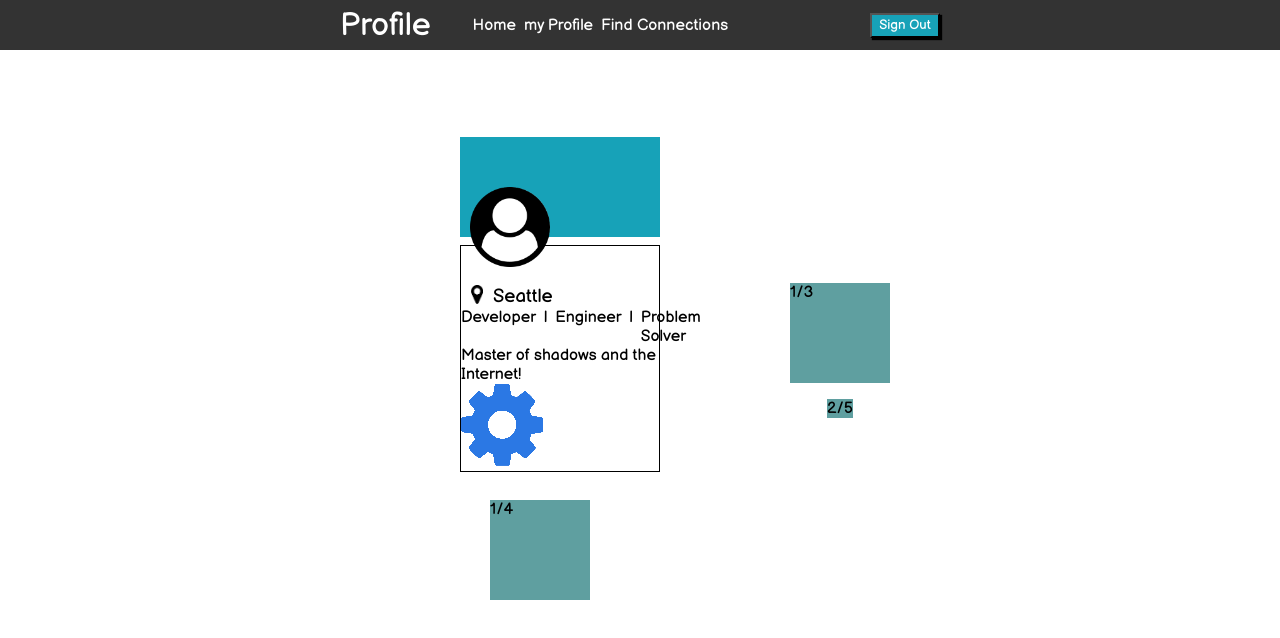
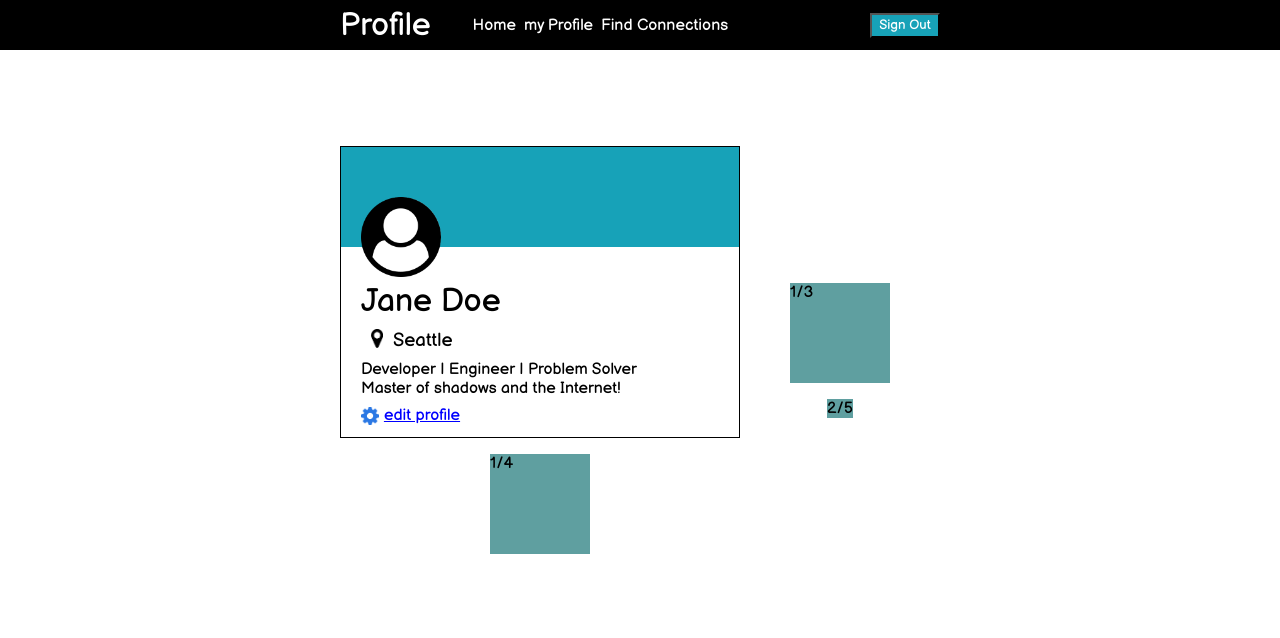
Before and after one commit to LopezYeshua/profile_page, a plain HTML site: page index.html in a window 1280 px wide. Drawn offline with Linux system fonts and the light colour scheme.

Commit message:
finished adding content to user card

```diff
--- a/css_libraries/dojo.css
+++ b/css_libraries/dojo.css
@@ -53,13 +53,13 @@
 
 .nav {
     height: 50px;
-    background-color: #333333;
+    background-color: black;
     display:flex;
     align-items: center;
     justify-content: center;
 }
 
-.user-card-content {
+.user-card-container {
     width: 100%;
     margin: 0 auto;
     border: 1px solid black;
--- a/index.html
+++ b/index.html
@@ -33,7 +33,7 @@
                         <h3>Seattle</h3>
                     </div>
                     <div class="user-card-description">
-                        <ul>
+                        <ul class="skills">
                             <li>Developer</li>
                             <li>|</li>
                             <li>Engineer</li>
--- a/style.css
+++ b/style.css
@@ -44,8 +44,8 @@ a {
     left: 5%;
 }
 
-.user-card-container {
-    width: 50%;
+.user-card-content {
+    width: 95%;
     position: relative;
     flex-direction: column;
     left: 5%;
@@ -56,8 +56,9 @@ a {
     gap: 0.5rem;
 }
 
-h1 .user-card-h1 {
+.user-card-h1 {
     font-weight: normal;
+    color: black !important;
     flex:1;
 }
 
@@ -76,3 +77,29 @@ h1 .user-card-h1 {
     width: 100%;
     flex: 1;
 }
+
+h3 {
+    font-weight:normal;
+}
+
+.skills {
+    list-style-type: none;
+    display:flex;
+    gap: 0.3rem;
+}
+
+#gear {
+    height: 18px;
+    margin-right: 5px;
+}
+
+.editProfile {
+    display: flex;
+    align-items: center;
+    flex:1;
+}
+
+.editProfile a {
+    color: blue;
+    text-decoration-line: underline;
+}
```
